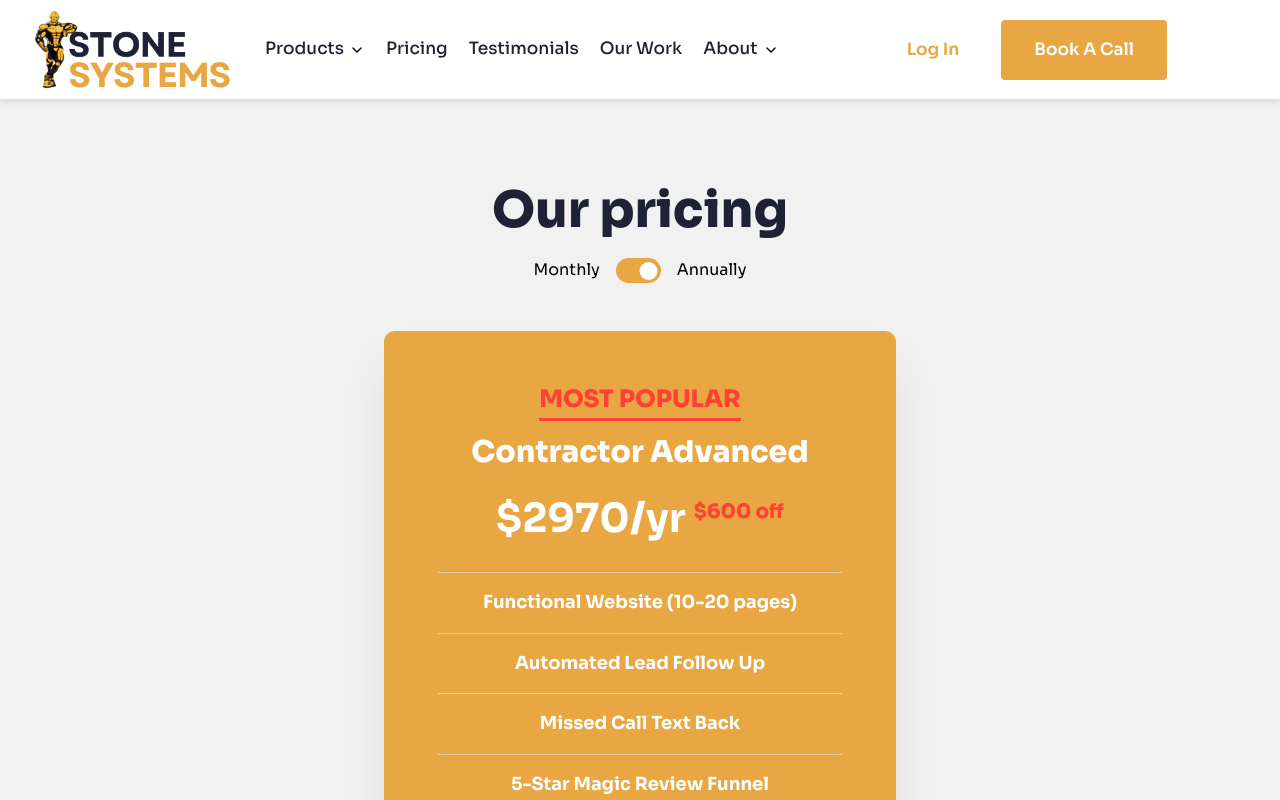
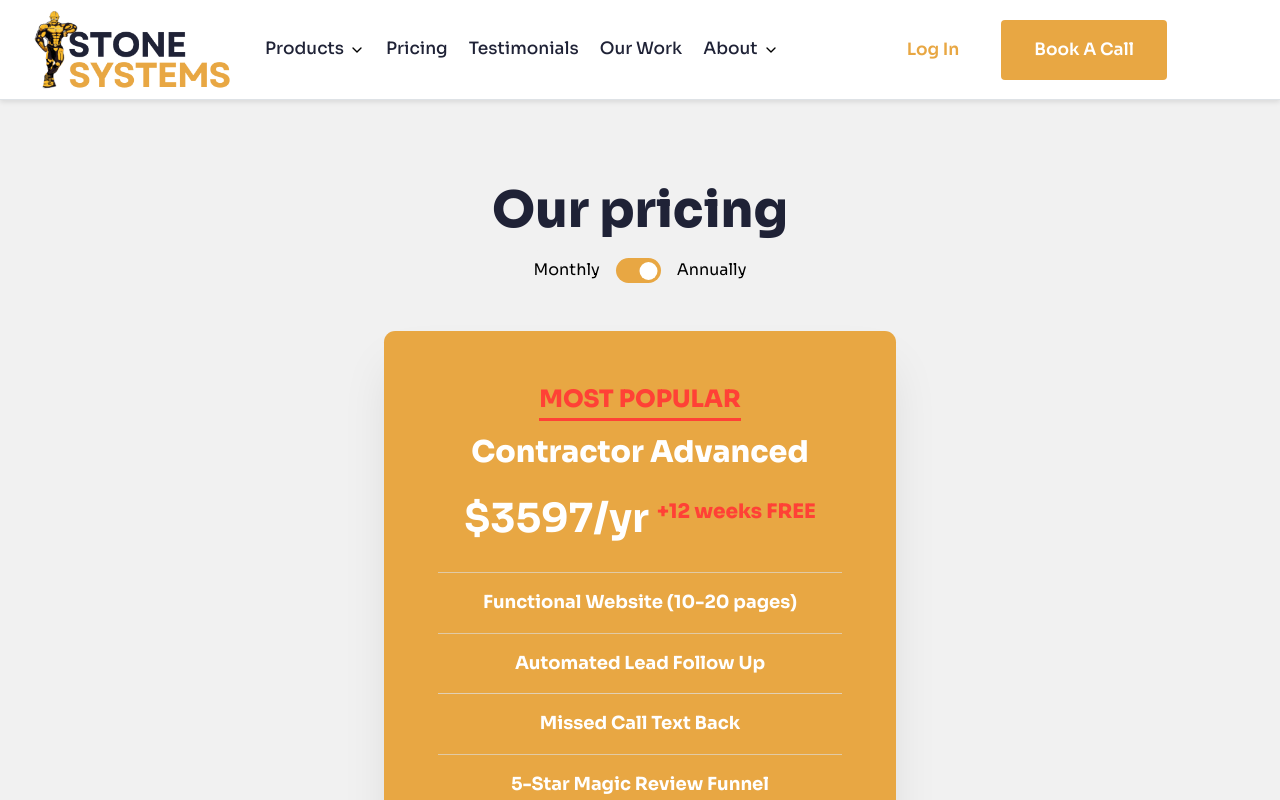
Before and after one commit to kaistone808/stonesystems-saas-website, a Next.js app: page /pricing in a window 1280 px wide. Both pictures are taken after a click on the element 638 px from the left and 270 px from the top of the page. Shown: the top 800 px of the page. Built offline with nearby package versions, Linux system fonts and the light colour scheme.

Commit message:
price update

```diff
--- a/components/PricingPage/PriceContainer/PriceContainer.tsx
+++ b/components/PricingPage/PriceContainer/PriceContainer.tsx
@@ -108,9 +108,9 @@ export const PriceContainer = () => {
                       className={`${classes.discountBox} ${isFading ? classes.fadeOut : classes.fadeIn}`}
                     >
                       <Title order={2} className={classes.moneyTitle}>
-                        {monthly ? '$297/mo' : '$2970/yr'}
+                        {monthly ? '$297/mo' : '$3597/yr'}
                       </Title>
-                      {!monthly && !isFading && <Text className={classes.discount}>$600 off</Text>}
+                      {!monthly && !isFading && <Text className={classes.discount}>+12 weeks FREE</Text>}
                     </Flex>
                     <Stack w={'100%'} align="center" p={10}>
                       <Divider w={'100%'} opacity={0.6} />
```
